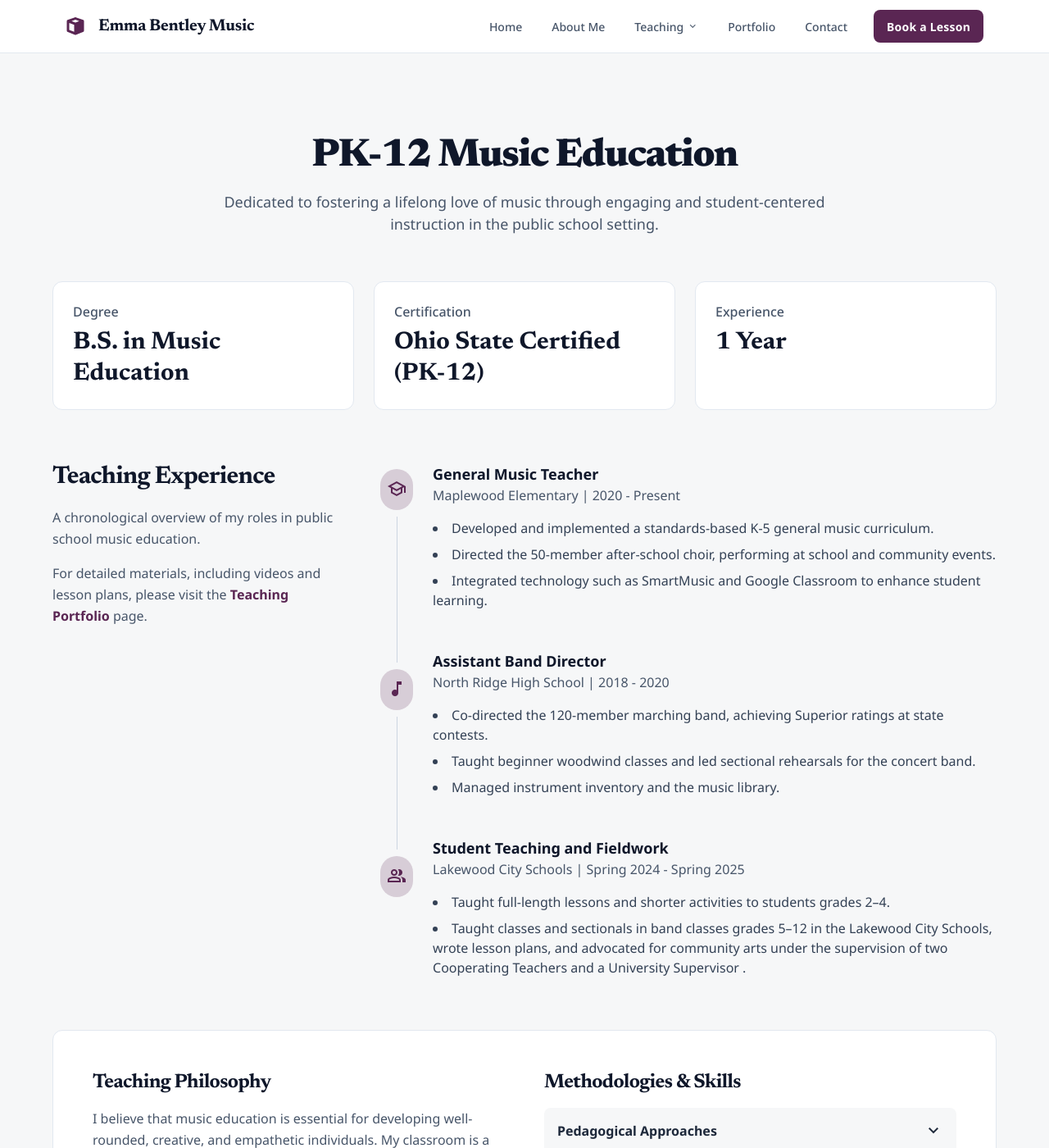
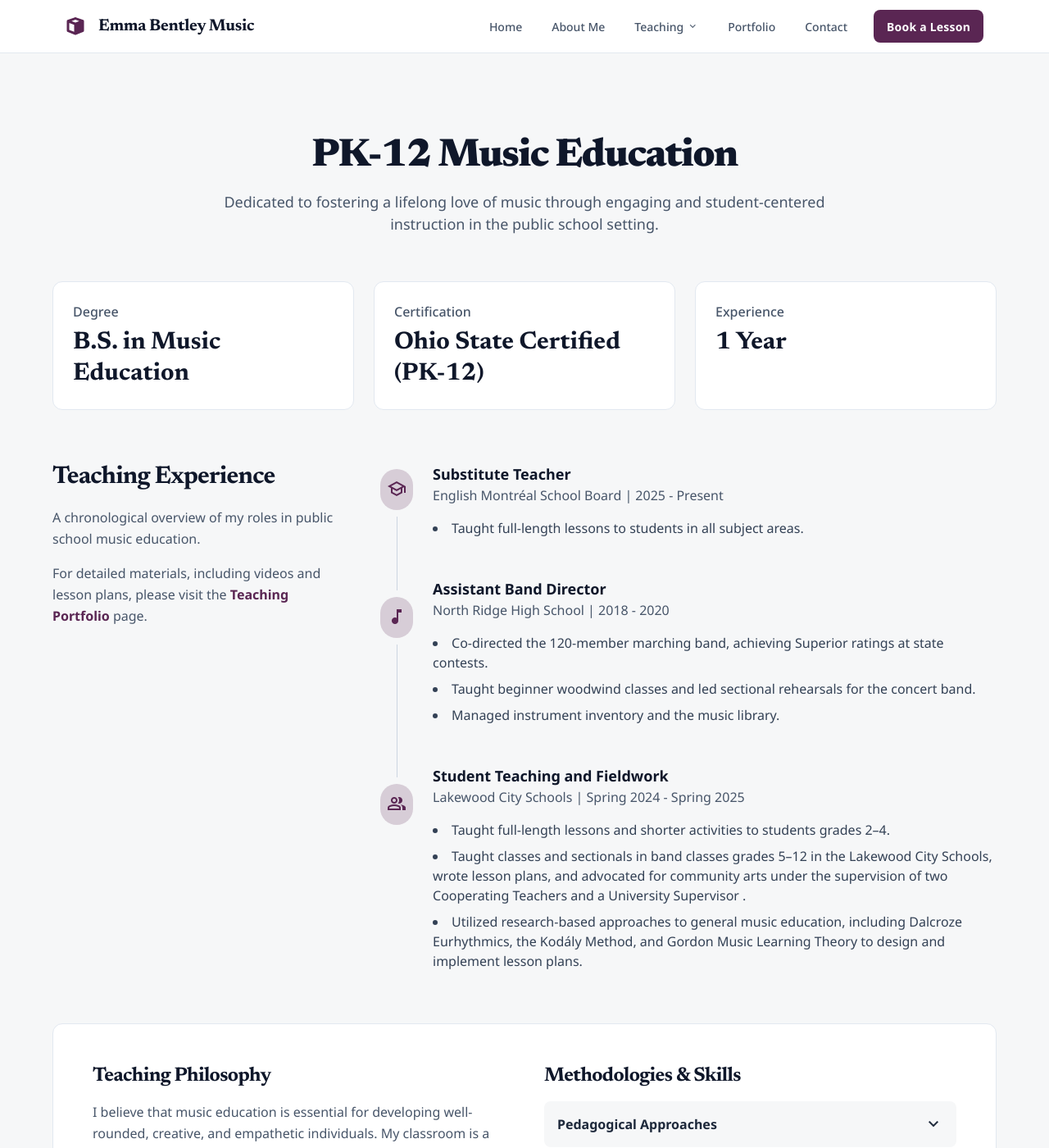
Before and after one commit to emmabentleymusic/emmabentleymusic.github.io, a Jekyll site: the page built from school-teaching.markdown, in a window 1280 px wide and 1400 px high. Shown: the whole window at 82% size. Built offline with Jekyll 4.4.1, drawn with Linux system fonts in a browser that asks for light colours; nearby versions of some CDN libraries.

Commit message:
background stuff

```diff
--- a/school-teaching.markdown
+++ b/school-teaching.markdown
@@ -34,12 +34,10 @@ subtitle: Dedicated to fostering a lifelong love of music through engaging and s
                 <div class="w-px bg-slate-300 dark:bg-slate-600 grow"></div>
             </div>
             <div class="flex flex-1 flex-col pb-12">
-                <p class="text-lg font-bold text-slate-900 dark:text-slate-100">General Music Teacher</p>
-                <p class="text-base text-slate-600 dark:text-slate-400">Maplewood Elementary | 2020 - Present</p>
+                <p class="text-lg font-bold text-slate-900 dark:text-slate-100">Substitute Teacher</p>
+                <p class="text-base text-slate-600 dark:text-slate-400">English Montréal School Board | 2025 - Present</p>
                 <ul class="mt-4 list-disc list-inside space-y-2 text-slate-700 dark:text-slate-300">
-                    <li>Developed and implemented a standards-based K-5 general music curriculum.</li>
-                    <li>Directed the 50-member after-school choir, performing at school and community events.</li>
-                    <li>Integrated technology such as SmartMusic and Google Classroom to enhance student learning.</li>
+                    <li>Taught full-length lessons to students in all subject areas.</li>
                 </ul>
             </div>
 
@@ -72,8 +70,14 @@ subtitle: Dedicated to fostering a lifelong love of music through engaging and s
                 <ul class="mt-4 list-disc list-inside space-y-2 text-slate-700 dark:text-slate-300">
                     <li>Taught full-length lessons and shorter activities to students grades 2–4.</li>
                     <li>Taught classes and sectionals in band classes grades 5–12 in the Lakewood City Schools, wrote lesson plans, and advocated for community arts under the supervision of two Cooperating Teachers and a University Supervisor .</li>
+                    <li>Utilized research-based approaches to general music education, including Dalcroze Eurhythmics, the Kodály Method, and Gordon Music Learning Theory to design and implement lesson plans.</li>
                 </ul>
             </div>
+
+
+
+
+
         </div>
     </div>
 </div>
```
